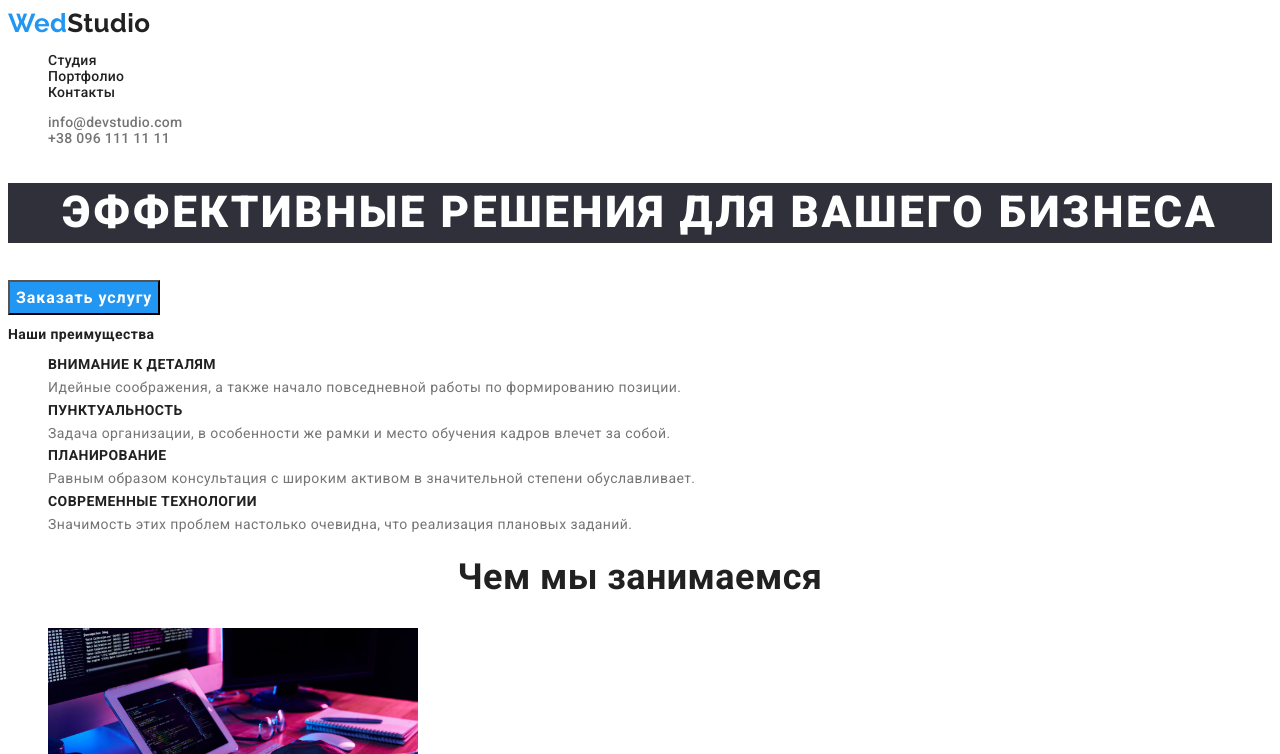
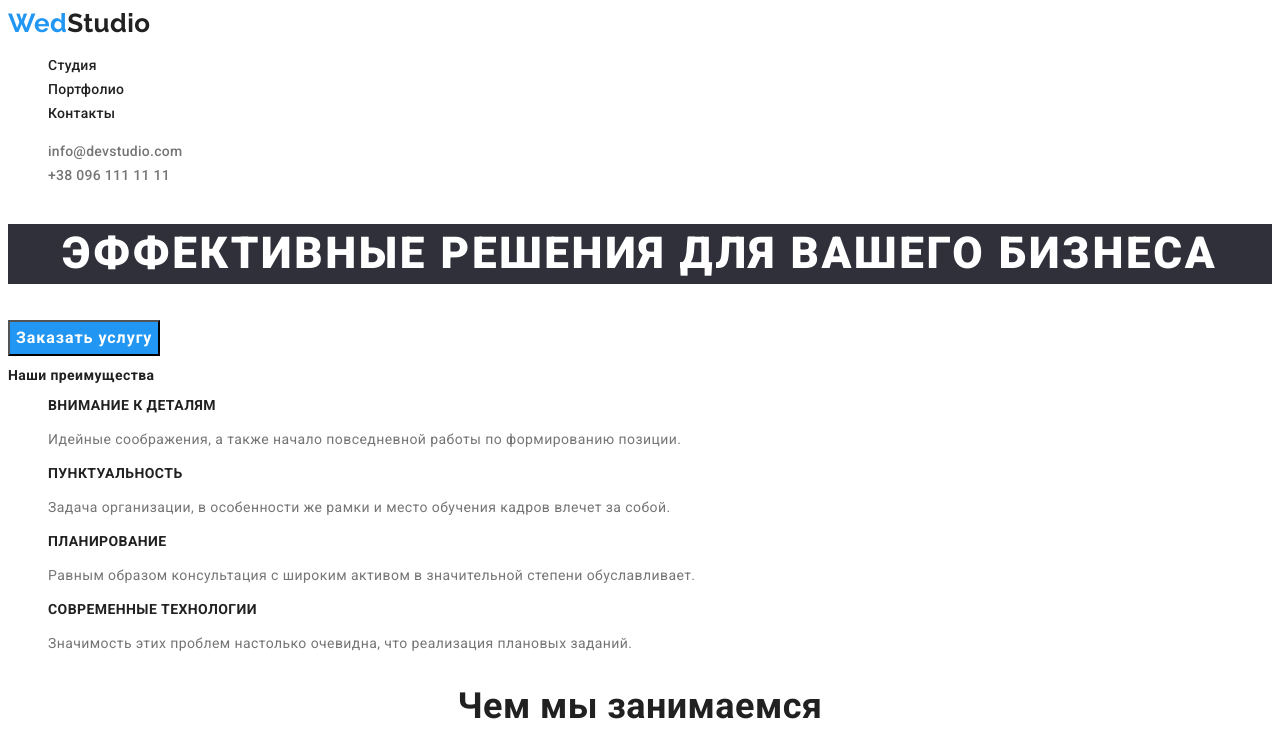
Before and after one commit to moriarty15/goit-markup-hw-02, a plain HTML site: page index.html in a window 1280 px wide. Shown: the top 754 px of the page. Drawn offline with Linux system fonts and the light colour scheme.

Commit message:
удаление в body
дублировался line-height в body

```diff
--- a/css/styles.css
+++ b/css/styles.css
@@ -73,7 +73,6 @@ body {
   font-size: 14px;
   line-height: 1.71;
   font-size: 14px;
-  line-height: 1.71px;
 }
 /* стилизация заголовка h1 */
 h1 {
```
